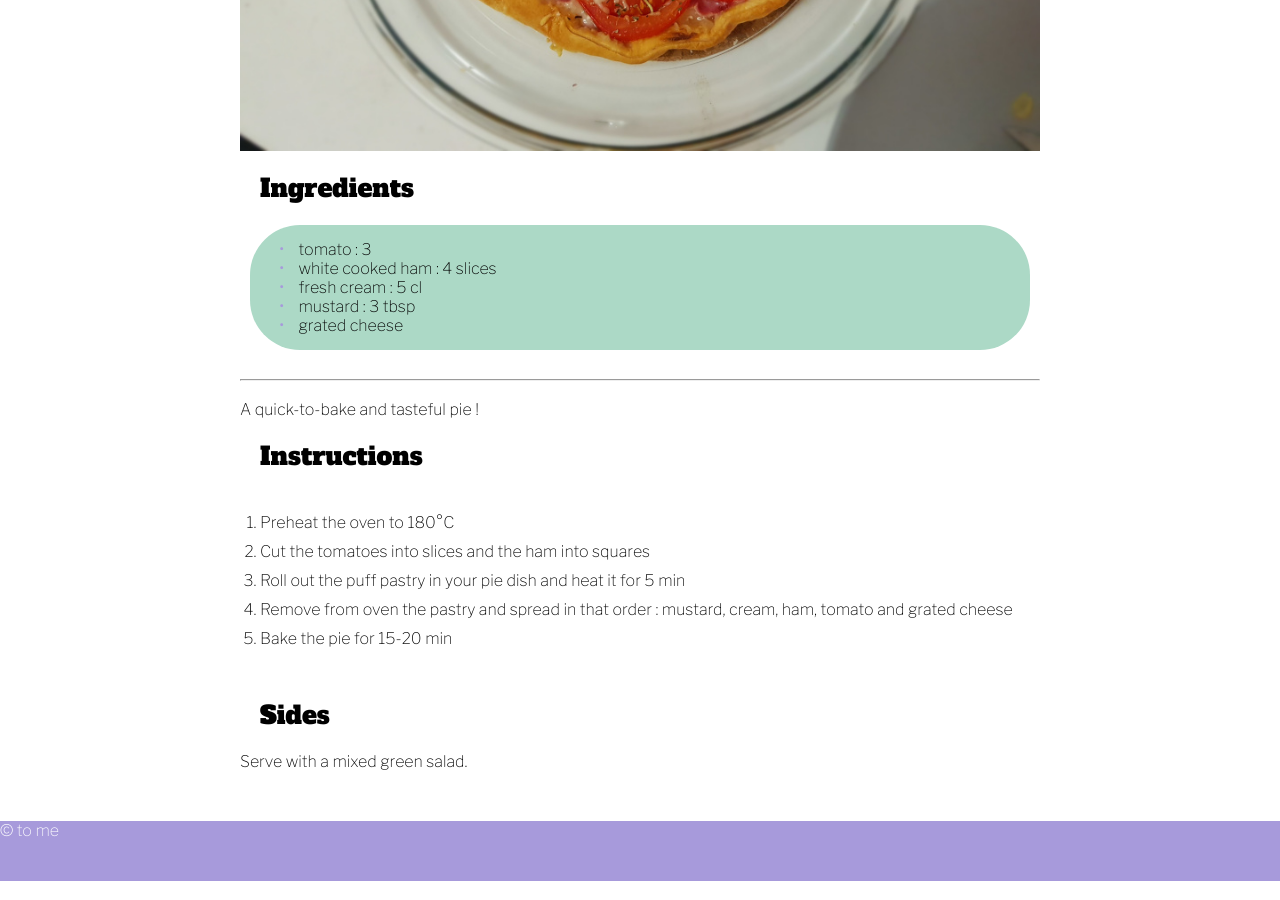
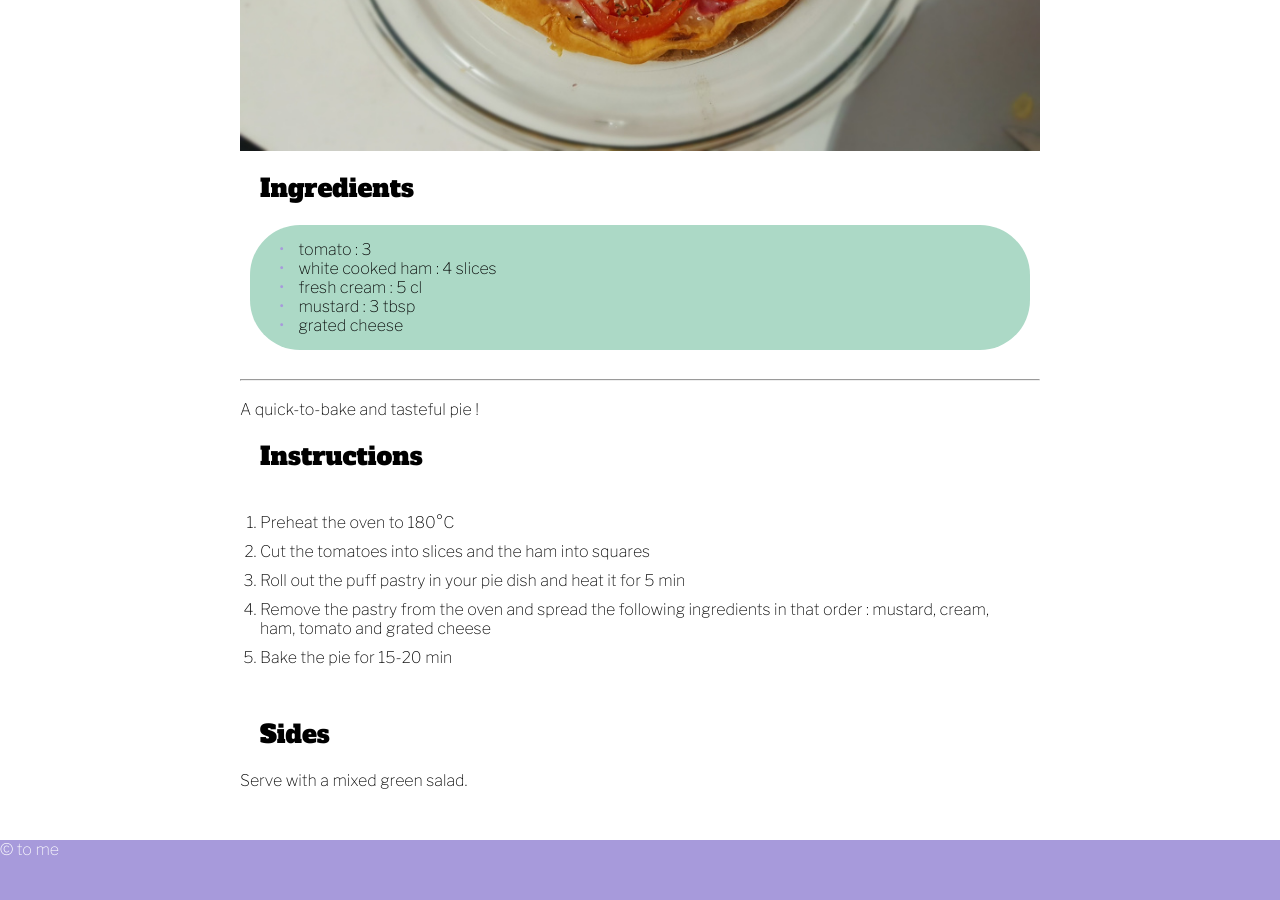
Before and after one commit to neuracr/neuracr.github.io, a Jekyll site: the page built from docs/recipes/_posts/2021-10-27-tomato-ham-pie.html, in a window 1280 px wide and 900 px high, scrolled down 683 px. Built offline with Jekyll 4.4.1, drawn with Linux system fonts in a browser that asks for light colours.

Commit message:
Update docs/recipes/_posts/2021-10-27-tomato-ham-pie.html
Co-authored-by: souchel <33667002+souchel@users.noreply.github.com>

```diff
--- a/docs/recipes/_posts/2021-10-27-tomato-ham-pie.html
+++ b/docs/recipes/_posts/2021-10-27-tomato-ham-pie.html
@@ -31,7 +31,7 @@ A quick-to-bake and tasteful pie !
     <li>Preheat the oven to 180°C</li>
     <li>Cut the tomatoes into slices and the ham into squares</li>
     <li>Roll out the puff pastry in your pie dish and heat it for 5 min</li>
-    <li>Remove from oven the pastry and spread in that order : mustard, cream, ham, tomato and grated cheese</li>
+    <li>Remove the pastry from the oven and spread the following ingredients in that order : mustard, cream, ham, tomato and grated cheese</li>
     <li>Bake the pie for 15-20 min</li>
   </ol>
 </div>
```
